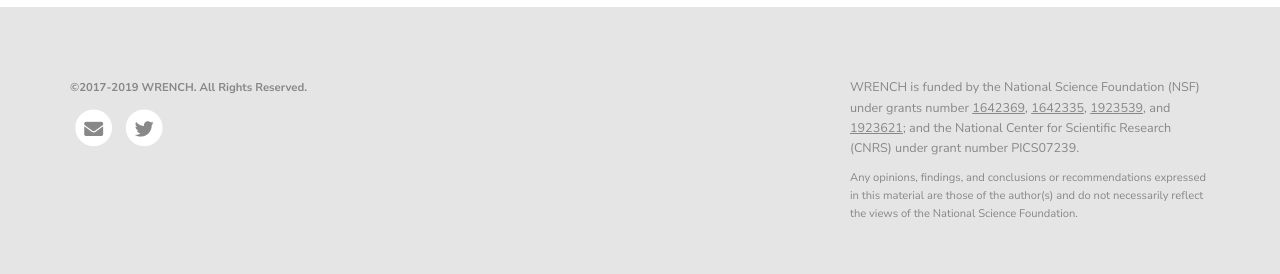
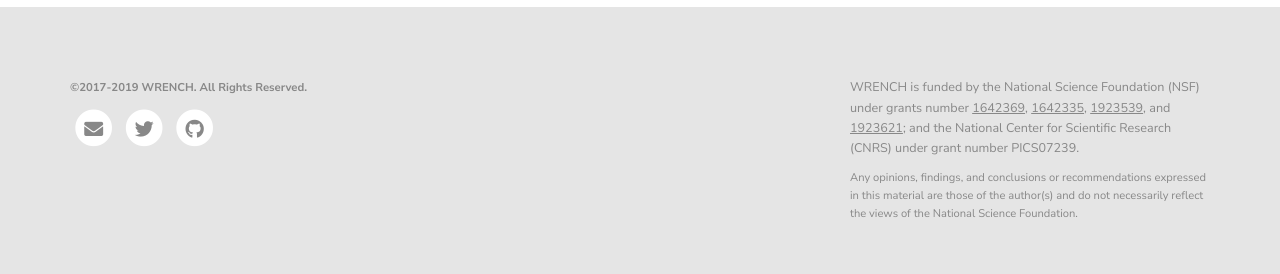
Before and after one commit to wrench-project/wrench-project.github.io, a Jekyll site: the page built from usages.md, in a window 1280 px wide. Shown: the part 1085-1359 px from the top of the page. Built offline with Jekyll 4.4.1, drawn with Linux system fonts in a browser that asks for light colours; nearby versions of some CDN libraries.

Commit message:
updating footer

```diff
--- a/_includes/footer.html
+++ b/_includes/footer.html
@@ -16,6 +16,11 @@
                        style="font-size: 1.5em">
                         <i class="fa fa-circle fa-stack-2x" style="color: #fff"></i>
                         <i class="fab fa-twitter fa-stack-1x"></i>
+                    </a>
+                    <a href="https://github.com/wrench-project/wrench" target="_blank" class="fa-stack fa-2x"
+                       style="font-size: 1.5em">
+                        <i class="fa fa-circle fa-stack-2x" style="color: #fff"></i>
+                        <i class="fab fa-github fa-stack-1x"></i>
                     </a>
                 </p>
             </div>
```
